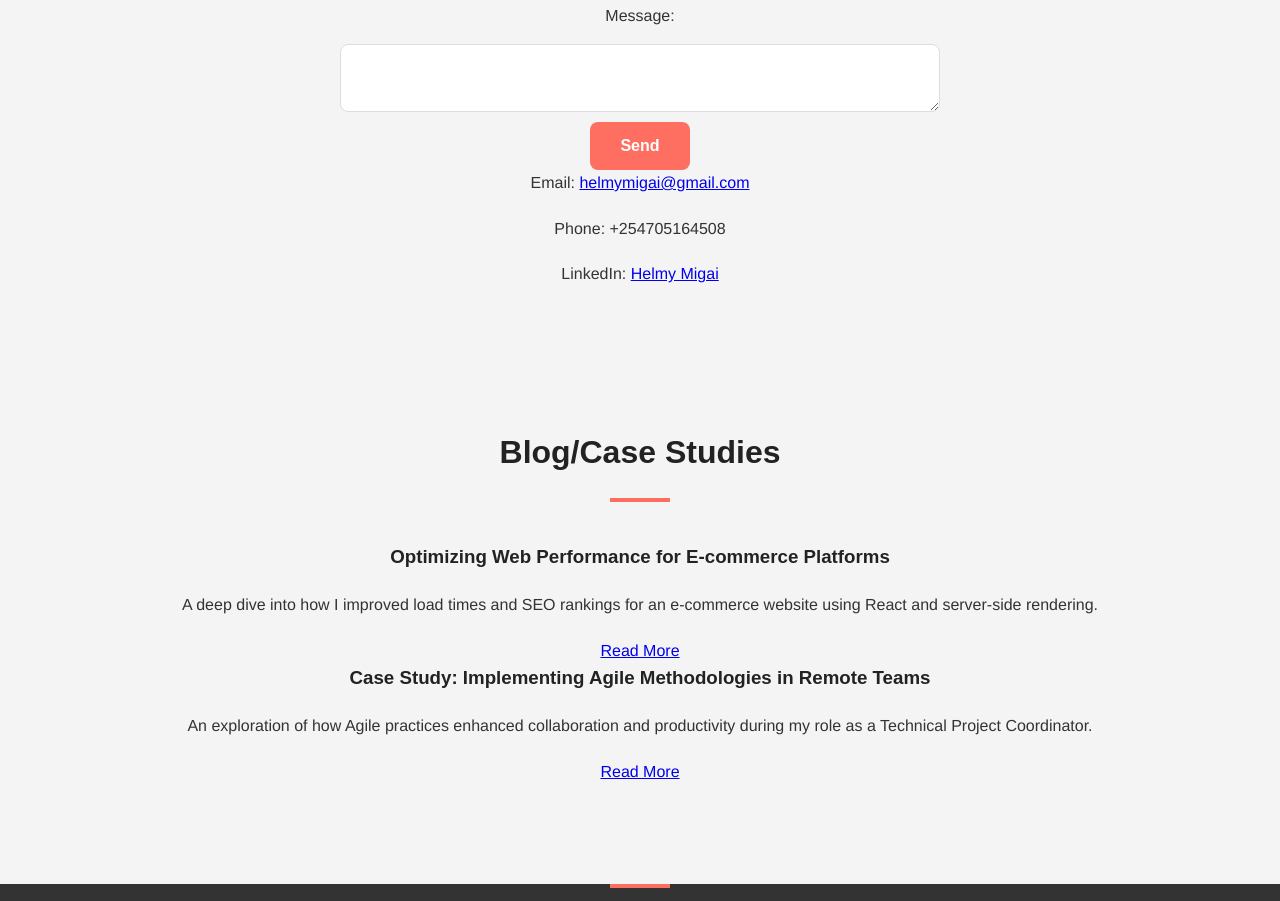
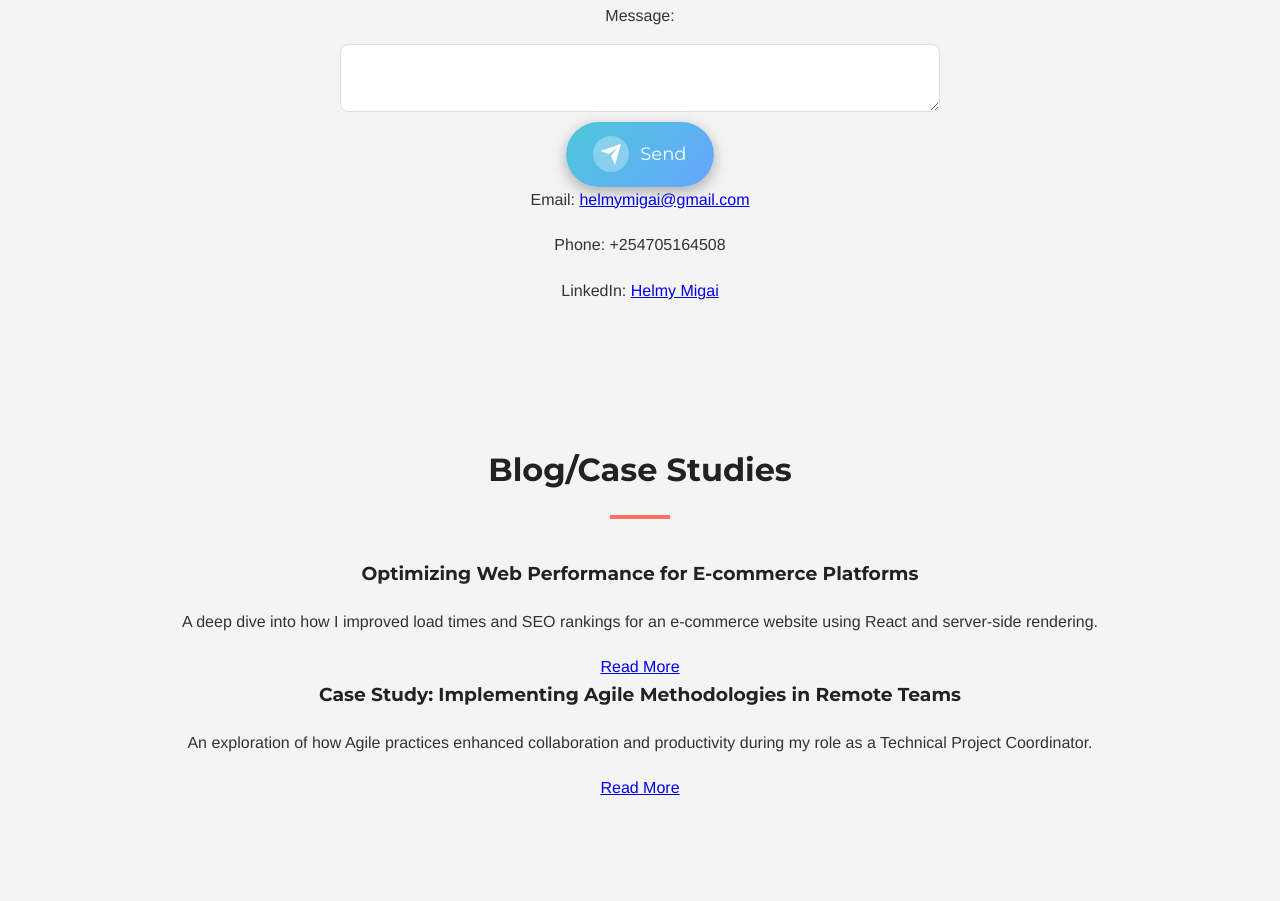
Before and after one commit to HelmyMigai/my-portfolio, a plain HTML site: page index.html in a window 1280 px wide. Shown: the part 1700-2601 px from the top of the page. Drawn offline with Linux system fonts and the light colour scheme.

Commit message:
styled the contact button

```diff
--- a/index.html
+++ b/index.html
@@ -4,6 +4,7 @@
     <meta charset="UTF-8">
     <meta name="viewport" content="width=device-width, initial-scale=1.0">
     <link rel="stylesheet" href="src/styles.css" />
+    <link rel="stylesheet" href="https://fonts.googleapis.com/css2?family=Montserrat:wght@400;700&display=swap">
     <title>Personal Portfolio</title>
 </head>
 
@@ -54,7 +55,20 @@
             <label for="message">Message:</label>
             <textarea id="message" name="message" required></textarea>
 
-            <button type="submit">Send</button>
+
+            <button>
+                <div class="svg-wrapper-1">
+                    <div class="svg-wrapper">
+                        <svg xmlns="http://www.w3.org/2000/svg" viewBox="0 0 24 24" width="24" height="24">
+                            <path fill="none" d="M0 0h24v24H0z"></path>
+                            <path fill="currentColor"
+                                d="M1.946 9.315c-.522-.174-.527-.455.01-.634l19.087-6.362c.529-.176.832.12.684.638l-5.454 19.086c-.15.529-.455.547-.679.045L12 14l6-8-8 6-8.054-2.685z">
+                            </path>
+                        </svg>
+                    </div>
+                </div>
+                <span>Send</span>
+            </button>
         </form>
         <p>Email: <a href="mailto:helmymigai@gmail.com">helmymigai@gmail.com</a></p>
         <p>Phone: +254705164508</p>
--- a/src/styles.css
+++ b/src/styles.css
@@ -171,20 +171,69 @@ form textarea {
   font-family: inherit;
 }
 
-form button {
-  padding: 15px 30px;
+/* Button Styles */
+button {
+  font-family: "Montserrat", sans-serif;
+  font-size: 18px;
+  background: linear-gradient(135deg, #4dc7d9 0%, #66a6ff 100%);
+  color: white;
+  padding: 0.8em 1.5em;
+  display: flex;
+  align-items: center;
+  justify-content: center;
   border: none;
-  background-color: #ff6f61;
-  color: #fff;
-  font-size: 1rem;
-  font-weight: bold;
+  border-radius: 50px;
+  box-shadow: 0px 5px 15px rgba(0, 0, 0, 0.3);
+  transition: all 0.3s ease-in-out;
   cursor: pointer;
-  border-radius: 8px;
-  transition: background-color 0.3s ease;
+  overflow: hidden;
+  margin: 0 auto;
 }
 
-form button:hover {
-  background-color: #e65c50;
+button:hover {
+  transform: translateY(-3px);
+  box-shadow: 0px 8px 20px rgba(0, 0, 0, 0.4);
+}
+
+button:active {
+  transform: scale(0.95);
+  box-shadow: 0px 3px 8px rgba(0, 0, 0, 0.2);
+}
+
+button span {
+  margin-left: 0.6em;
+  transition: all 0.3s ease-in-out;
+}
+
+button svg {
+  width: 24px;
+  height: 24px;
+  fill: white;
+  transition: all 0.3s ease-in-out;
+}
+
+button .svg-wrapper {
+  display: flex;
+  align-items: center;
+  justify-content: center;
+  width: 36px;
+  height: 36px;
+  border-radius: 50%;
+  background-color: rgba(255, 255, 255, 0.3);
+  transition: all 0.3s ease-in-out;
+}
+
+button:hover .svg-wrapper {
+  background-color: rgba(255, 255, 255, 0.5);
+}
+
+button:hover svg {
+  transform: rotate(45deg);
+}
+
+button .svg-wrapper-1 {
+  display: flex;
+  align-items: center;
 }
 
 /* Footer */
```
